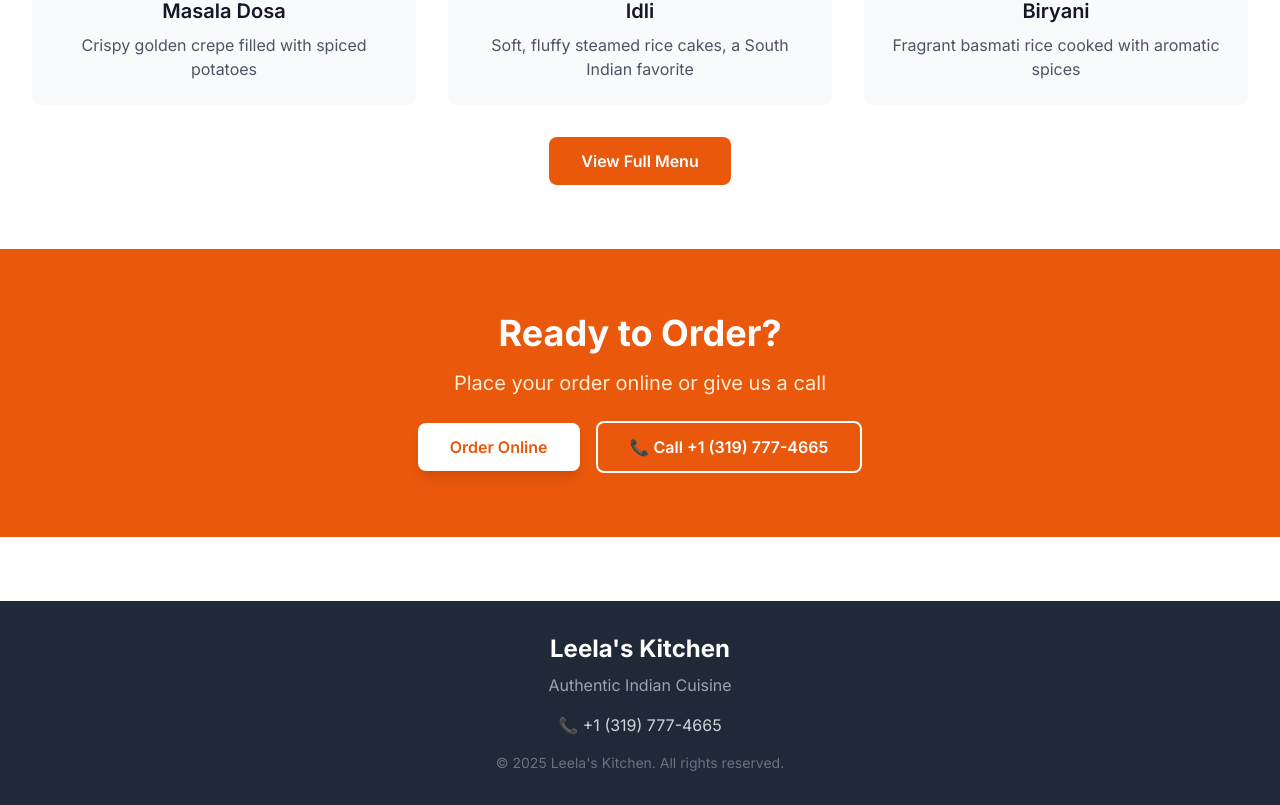
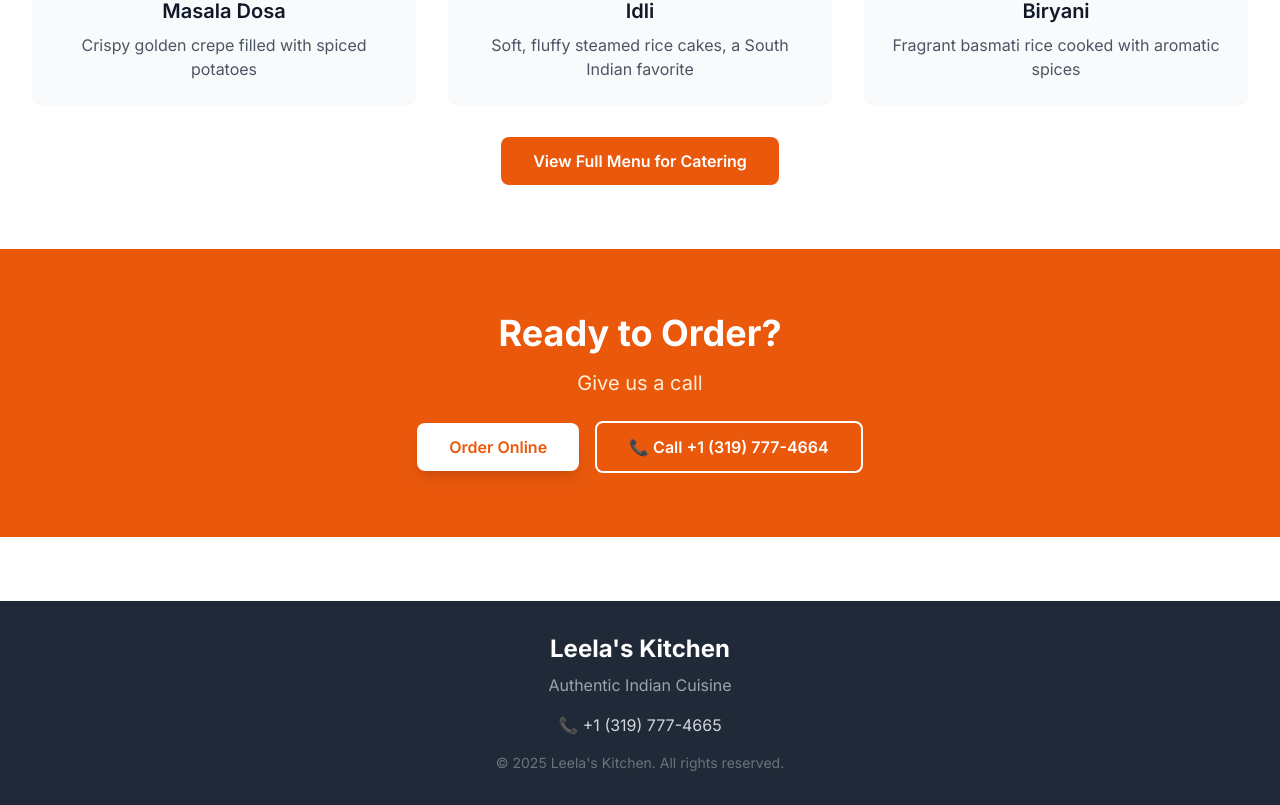
Before and after one commit to Senthilkk85/lk2, a Next.js app: page / in a window 1280 px wide. Shown: the part 1315-2120 px from the top of the page. Built offline with nearby package versions, Linux system fonts and the light colour scheme.

Commit message:
Update contact details and menu link text

```diff
--- a/app/page.tsx
+++ b/app/page.tsx
@@ -112,7 +112,7 @@ export default function Home() {
               href="/menu"
               className="inline-block bg-primary-600 text-white px-8 py-3 rounded-lg font-semibold hover:bg-primary-700 transition-colors"
             >
-              View Full Menu
+              View Full Menu for Catering
             </Link>
           </div>
         </div>
@@ -125,7 +125,7 @@ export default function Home() {
             Ready to Order?
           </h2>
           <p className="text-xl mb-6 text-primary-100">
-            Place your order online or give us a call
+            Give us a call
           </p>
           <div className="flex flex-col sm:flex-row gap-4 justify-center items-center">
             <Link
@@ -135,10 +135,10 @@ export default function Home() {
               Order Online
             </Link>
             <a
-              href="tel:+13197774665"
+              href="tel:+13197774664"
               className="bg-transparent border-2 border-white text-white px-8 py-3 rounded-lg font-semibold hover:bg-white hover:text-primary-600 transition-colors"
             >
-              📞 Call +1 (319) 777-4665
+              📞 Call +1 (319) 777-4664
             </a>
           </div>
         </div>
```
